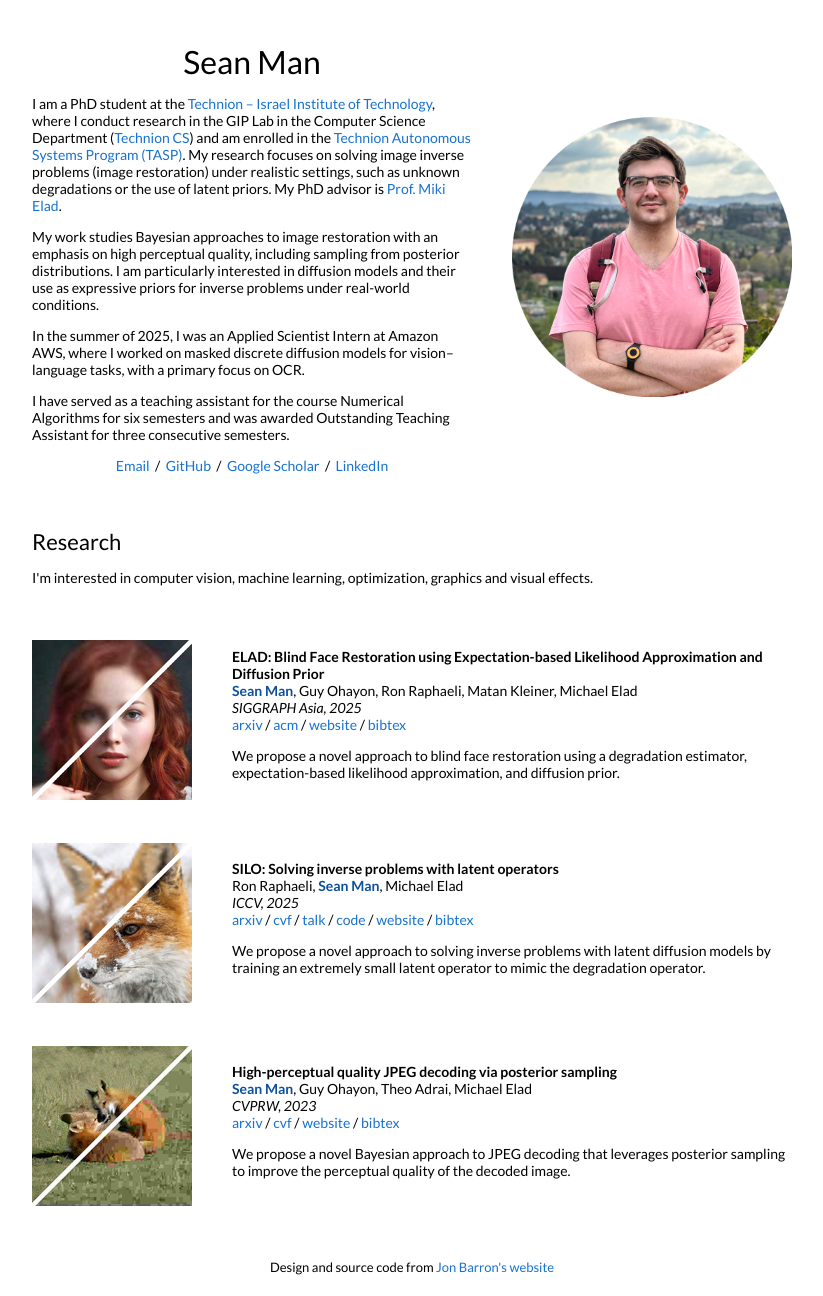
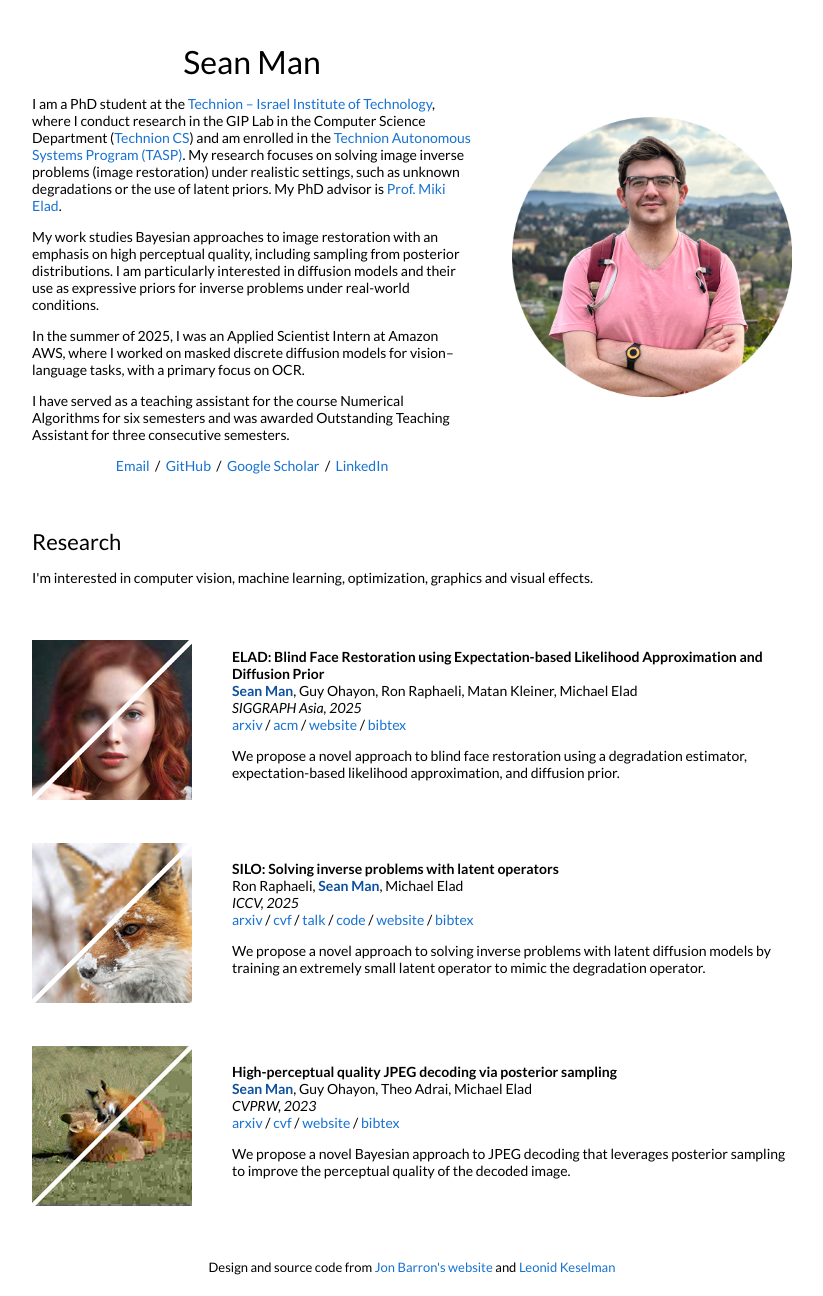
Before and after one commit to man-sean/man-sean.github.io, a Jekyll site: the page built from _posts/2025-12-01-elad.markdown, in a window 1280 px wide. Shown: the whole page, without its empty margins (228-1051 px from the left). Built offline with Jekyll 4.4.1, drawn with Linux system fonts in a browser that asks for light colours.

Commit message:
Credit Leonid Keselman in footer

```diff
--- a/_layouts/default.html
+++ b/_layouts/default.html
@@ -115,6 +115,7 @@
               <br>
               <p style="text-align:center;font-size:small;">
                 Design and source code from <a style="font-size:small;" href="https://jonbarron.info">Jon Barron's website</a>
+                and <a style="font-size:small;" href="https://leonidk.com/">Leonid Keselman</a>
               </p>
             </td>
           </tr>
```
